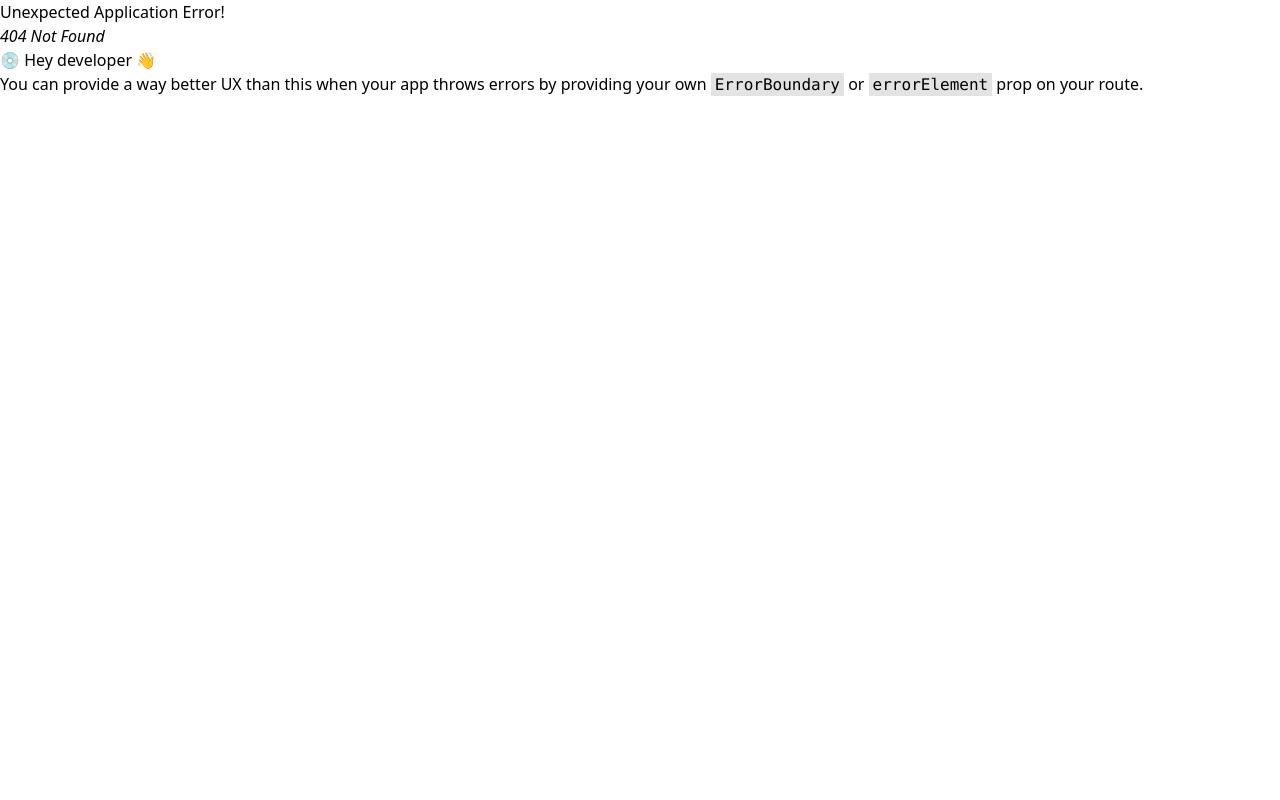
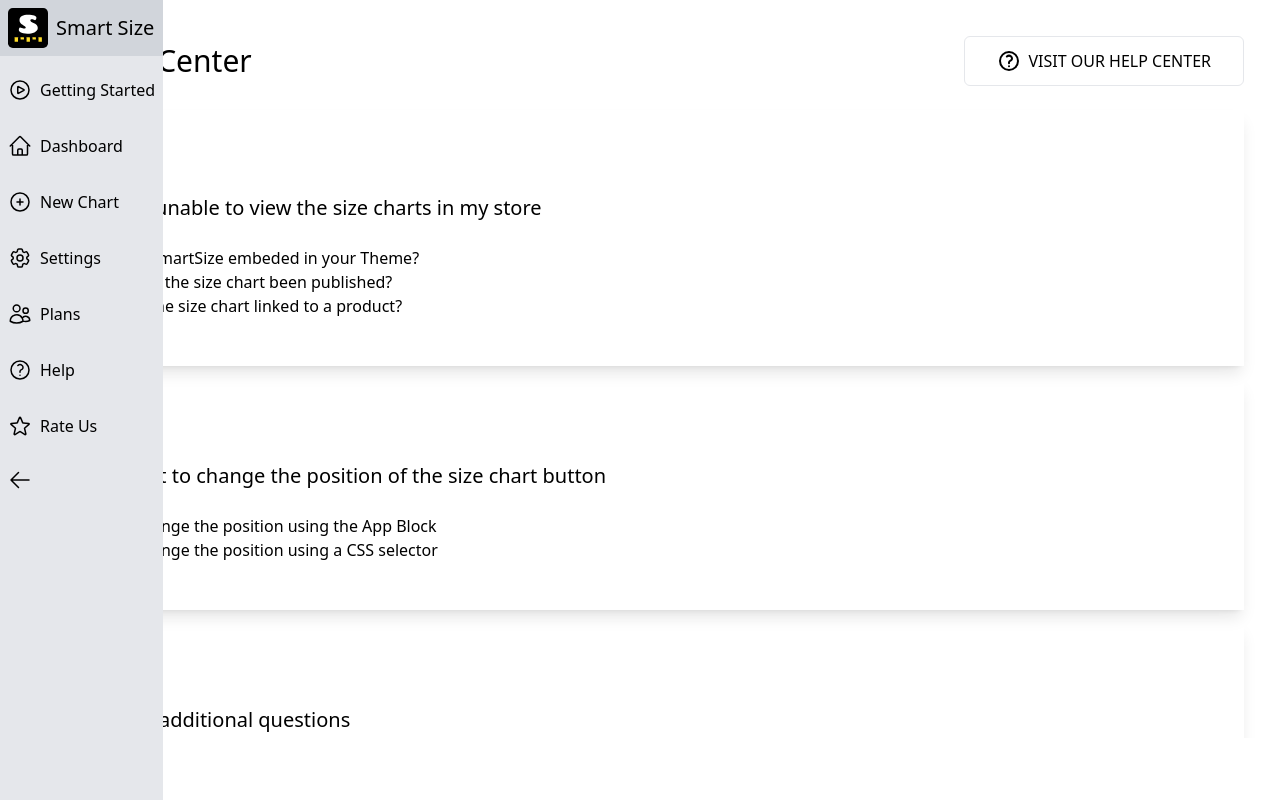
Before and after one commit to gaurabwebdev/explore-polaris, a React (Vite) app: page /help in a window 1280 px wide. Before the commit this address had no page. Built offline with nearby package versions, Linux system fonts and the light colour scheme.

Commit message:
help page done

```diff
--- a/src/Layouts/Main/Main.jsx
+++ b/src/Layouts/Main/Main.jsx
@@ -129,7 +129,7 @@ const Main = () => {
               {openSideBar && <p className=""> Plans</p>}
             </div>
           </Link>
-          <Link to={"/"}>
+          <Link to={"/help"}>
             <div className=" flex items-center gap-2 hover:bg-gray-300 p-2 cursor-pointer">
               <svg
                 xmlns="http://www.w3.org/2000/svg"
--- /dev/null
+++ b/src/Pages/HelpPage/HelpPage.jsx
@@ -0,0 +1,73 @@
+import React from "react";
+
+const HelpPage = () => {
+  return (
+    <div className="m-6">
+      <div className="">
+        <div className="flex justify-between items-center p-3">
+          <h2 className="text-3xl font-medium">Help Center</h2>
+          <button className="px-8 py-3 flex justify-center items-center gap-2 border hover:bg-gray-300 transition-all duration-300 rounded-md uppercase">
+            <svg
+              xmlns="http://www.w3.org/2000/svg"
+              fill="none"
+              viewBox="0 0 24 24"
+              strokeWidth={2}
+              stroke="currentColor"
+              className="w-6 h-6"
+            >
+              <path
+                strokeLinecap="round"
+                strokeLinejoin="round"
+                d="M9.879 7.519c1.171-1.025 3.071-1.025 4.242 0 1.172 1.025 1.172 2.687 0 3.712-.203.179-.43.326-.67.442-.745.361-1.45.999-1.45 1.827v.75M21 12a9 9 0 11-18 0 9 9 0 0118 0zm-9 5.25h.008v.008H12v-.008z"
+              />
+            </svg>
+
+            <span className="font-medium">Visit Our Help Center</span>
+          </button>
+        </div>
+        <div className="h-[80vh] overflow-y-scroll">
+          <div className="flex flex-col gap-3 m-3">
+            <div className="shadow-lg py-12 px-6">
+              <h3 className="text-sm uppercase font-bold mb-4">faq</h3>
+              <p className="text-xl font-medium mb-6">
+                I am unable to view the size charts in my store
+              </p>
+              <ul className="list-disc ml-3 md:ml-6">
+                <li>Is SmartSize embeded in your Theme?</li>
+                <li>Has the size chart been published?</li>
+                <li>Is the size chart linked to a product?</li>
+              </ul>
+            </div>
+            <div className="shadow-lg py-12 px-6">
+              <h3 className="text-sm uppercase font-bold mb-4">faq</h3>
+              <p className="text-xl font-medium mb-6">
+                I want to change the position of the size chart button
+              </p>
+              <ul className="list-disc ml-3 md:ml-6">
+                <li>Change the position using the App Block</li>
+                <li>Change the position using a CSS selector</li>
+              </ul>
+            </div>
+            <div className="shadow-lg py-12 px-6">
+              <h3 className="text-sm uppercase font-bold mb-4">faq</h3>
+              <p className="text-xl font-medium mb-6">
+                I hav additional questions
+              </p>
+              <ul className="list-disc ml-3 md:ml-6">
+                <li>
+                  Visit our Help Center for answers to our most frequently asked
+                  questions.
+                </li>
+                <li>
+                  e strive to respond promptly, typically within a few hours.
+                </li>
+              </ul>
+            </div>
+          </div>
+        </div>
+      </div>
+    </div>
+  );
+};
+
+export default HelpPage;
--- a/src/Pages/PlanPage/PlanPage.jsx
+++ b/src/Pages/PlanPage/PlanPage.jsx
@@ -23,7 +23,7 @@ const PlanPage = () => {
               </div>
               <div className="px-3 py-6 pb-6 flex flex-col justify-center items-center gap-4">
                 <PrimaryBtn>Select</PrimaryBtn>
-                <ul className="text-xl flex flex-col gap-5 items-center mb-6">
+                <ul className="text-xl flex flex-col gap-5 items-center mb-6 capitalize">
                   <li>2 published size charts</li>
                   <li>no watermark</li>
                   <li>automatic conversion cm / in</li>
--- a/src/Routes/Routes.jsx
+++ b/src/Routes/Routes.jsx
@@ -6,6 +6,7 @@ import StartPage from "../Pages/StartPage/StartPage";
 import NewChartPage from "../Pages/NewChartPage/NewChartPage";
 import SettingsPage from "../Pages/SettingsPage/SettingsPage";
 import PlanPage from "../Pages/PlanPage/PlanPage";
+import HelpPage from "../Pages/HelpPage/HelpPage";
 
 const Routes = createBrowserRouter([
   {
@@ -32,6 +33,10 @@ const Routes = createBrowserRouter([
         path: "/plans",
         element: <PlanPage />,
       },
+      {
+        path: "/help",
+        element: <HelpPage />,
+      },
     ],
   },
 ]);
```
